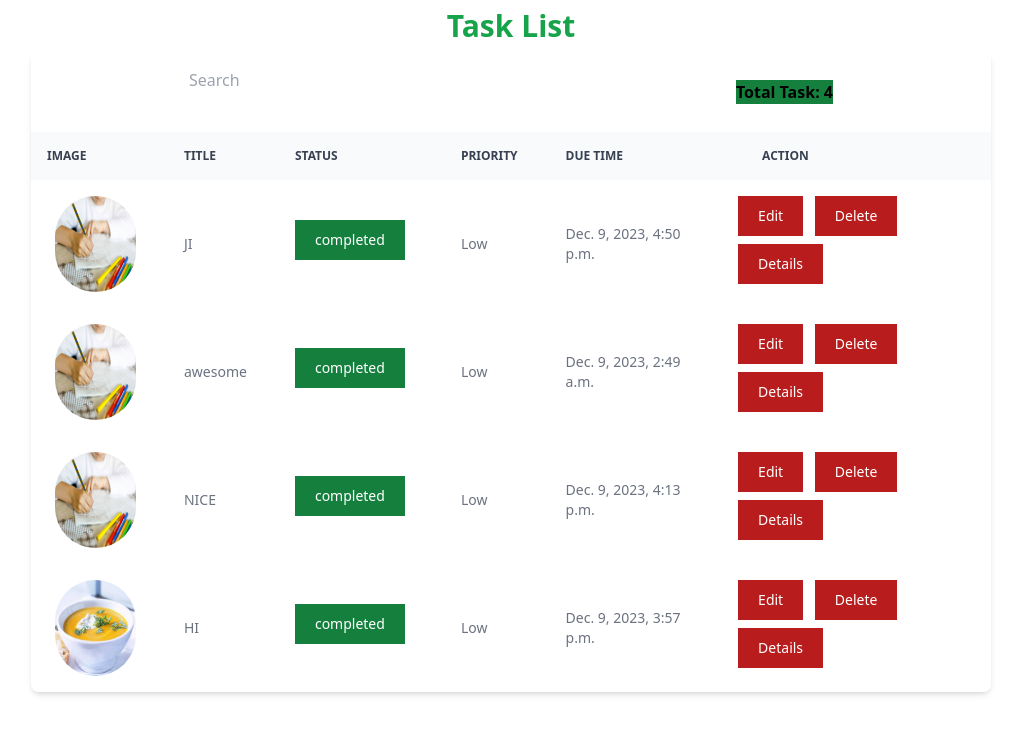
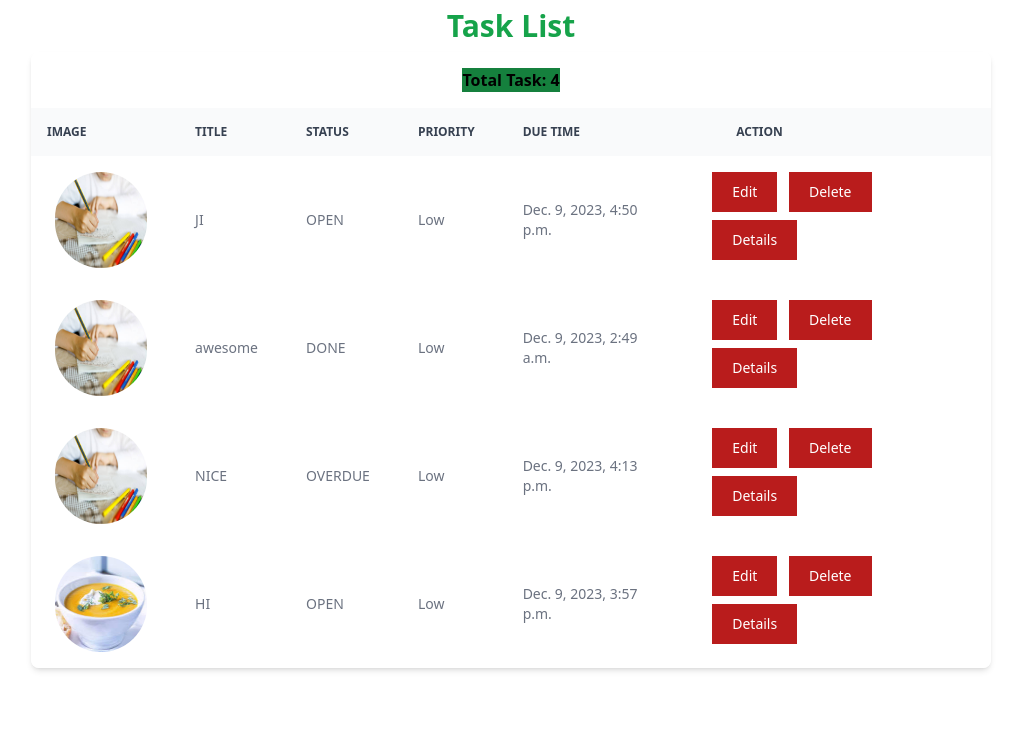
Before and after one commit to Abrahon/task-management, a Django app: page /show_task/ in a window 1280 px wide. Shown: the part 64-800 px from the top of the page, without its empty margins (129-1150 px from the left). Run offline with Django 4.2, Linux system fonts and the light colour scheme; a user stored in the database is signed in; data comes from the database, SQL or seed files in the repository; both versions use the stored data as it was after the commit; some libraries are stand-ins or nearby versions.

Commit message:
added to-do-list

```diff
--- a/account/templates/pass_change.html
+++ b/account/templates/pass_change.html
@@ -3,7 +3,7 @@
 {% block content %}
 
 <div class="w-1/3 mx-auto mt-5">
-    <h2 class="text-center text-2xl font-bold">Change Page</h2>
+    <h2 class="text-center text-2xl font-bold">Change password</h2>
     <form method="post" novalidate>
         {%csrf_token%}
         {% if form.non_field_errors %}
@@ -18,7 +18,9 @@
         <p class="text-red-700">{{fm.errors|striptags}}</p>
         {% endfor %}
         <br>
-    <button class="w-full bg-blue-500 hover:bg-blue-700 text-white font-bold py-2 px-4 border border-blue-700 rounded mt-3" type="submit">Change password</button>
+        <button
+            class="w-full bg-blue-500 hover:bg-blue-700 text-white font-bold py-2 px-4 border border-blue-700 rounded mt-3"
+            type="submit">Change password</button>
     </form>
 </div>
 {% endblock %}
--- a/task/models.py
+++ b/task/models.py
@@ -5,8 +5,10 @@ from django.utils import timezone
 class TaskStoreModel(models.Model):
 
     STATUS = [
-        ('complete','complete'),
-        ('incomplete','incomplete'),
+        ('OPEN','OPEN'),
+        ('WORKING','WORKING'),
+        ('DONE','DONE'),
+        ('OVERDUE','OVERDUE'),
     ]
 
     PRIORITY = [
@@ -16,9 +18,9 @@ class TaskStoreModel(models.Model):
     ]
 
     id = models.IntegerField(primary_key=True)
-    title = models.CharField(max_length=30)
-    description = models.CharField(max_length=110)
-    status = models.CharField(max_length=10, choices=STATUS)
+    title = models.CharField(max_length=100)
+    description = models.CharField(max_length=1000)
+    status = models.CharField(max_length=10, choices=STATUS, default='OPEN')
     priority = models.CharField(max_length=10, choices=PRIORITY)
     due_date = models.DateTimeField(default=timezone.now)
     image = models.ImageField(upload_to='images/')
--- a/task/templates/show_task.html
+++ b/task/templates/show_task.html
@@ -6,24 +6,7 @@
     <div class="relative overflow-x-auto shadow-md sm:rounded-lg">
 
         <div class="flex items-center justify-around py-4 bg-white dark:bg-gray-800">
-            <form action = "{% url 'find' %}" method="GET">
 
-                <div class="input-group w-100">
-                  <input
-                    type="text"
-                    name="keyword"
-                    class="form-control"
-                    style="width: 100%"
-                    placeholder="Search"
-
-                  />
-
-                  <div class="input-group-append">
-                    <button class="btn btn-primary" type="submit">
-                    </button>
-                  </div>
-                </div>
-              </form>
               <span class="mr-md-auto bg-green-700"><b>Total Task: {{data|length}}</b>  </span>
         </div>
 
@@ -69,16 +52,7 @@
                     {{item.title}}
                 </td>
                 <td class="px-6 py-4">
-                   {% if not item.status == 'incomplete' %}
-
-
-                    <button type="button" class="text-white bg-green-700 hover:bg-green-800 focus:outline-none focus:ring-4 focus:ring-green-300 font-medium rounded-none text-sm px-5 py-2.5 text-center mr-2 mb-2 dark:bg-green-600 dark:hover:bg-green-700 dark:focus:ring-green-900">
-                        <a href="{% url 'status' item.id %}">completed</a></button>
-                     {% else %}
-                     <button type="button" class="text-white bg-red-700 hover:bg-red-800 focus:outline-none focus:ring-4 focus:ring-red-300 font-medium rounded-none text-sm px-5 py-2.5 text-center mr-2 mb-2 dark:bg-red-600 dark:hover:bg-red-700 dark:focus:ring-red-900">
-                        <a href="{% url 'status' item.id %}">incomplete</a></button>
-
-                   {% endif %}
+                   {{item.status}}
                 </td>
                 <td class="px-6 py-4">
                     {{item.priority}}
--- a/task/urls.py
+++ b/task/urls.py
@@ -1,10 +1,11 @@
 from django .urls import path
 from task.views import add_task,show_task,details_task,edit_task,delete_task,complete_task,search
+from.import views
 
 urlpatterns = [
     path('add_task/',add_task, name='add_task'),
     path('show_task/',show_task,name='show_task'),
-    path('',search, name='find'),
+    path('',views.search, name='find'),
     path('edit_task/<int:id>/', edit_task,name='edit_task'),
     path('delete_task/<int:id>/', delete_task,name='delete_task'),
     path('details_task/<int:id>/',details_task, name='details'),
--- a/task/views.py
+++ b/task/views.py
@@ -9,6 +9,7 @@ def hostel(request):
     context = {'data': data}
     return render(request, 'show_task.html', context)
 
+@login_required(login_url='login')
 def add_task(request):
     if request.user.is_authenticated:
         if request.method == 'POST':
@@ -17,14 +18,13 @@ def add_task(request):
                 task.save()
                 print(task.cleaned_data)
                 return redirect('show_task')
-
-
         else:
             task = TaskStoreForm()
         return render(request,'add_task.html',{'form':task})
     else:
         return redirect('signup')
 
+@login_required(login_url='login')
 def show_task(request):
     if request.user.is_authenticated:
         task = TaskStoreModel.objects.all().order_by('priority')
@@ -68,7 +68,6 @@ def search(request):
     if keyword:
         data = TaskStoreModel.objects.order_by('-created_date').filter(Q(title__icontains=keyword) | Q(priority__icontains=keyword ))
         print(data)
-
         data_count = data.count()
         context = {
             'data' :data,
```
Also changed, not shown: account/views.py (+38 -7 lines), db.sqlite3, media/images/soup2_kr7ddUE.jpeg (added), media/images/task2_8AssVsB.jpg (added), media/images/task2_LVwv18X.jpg (added), media/images/task2_WEz0dt8.jpg (added), media/images/task2_WZOIpFF.jpg (added), media/images/white-p.jpeg (added). Lines whose indentation alone changed are shown as unchanged.
